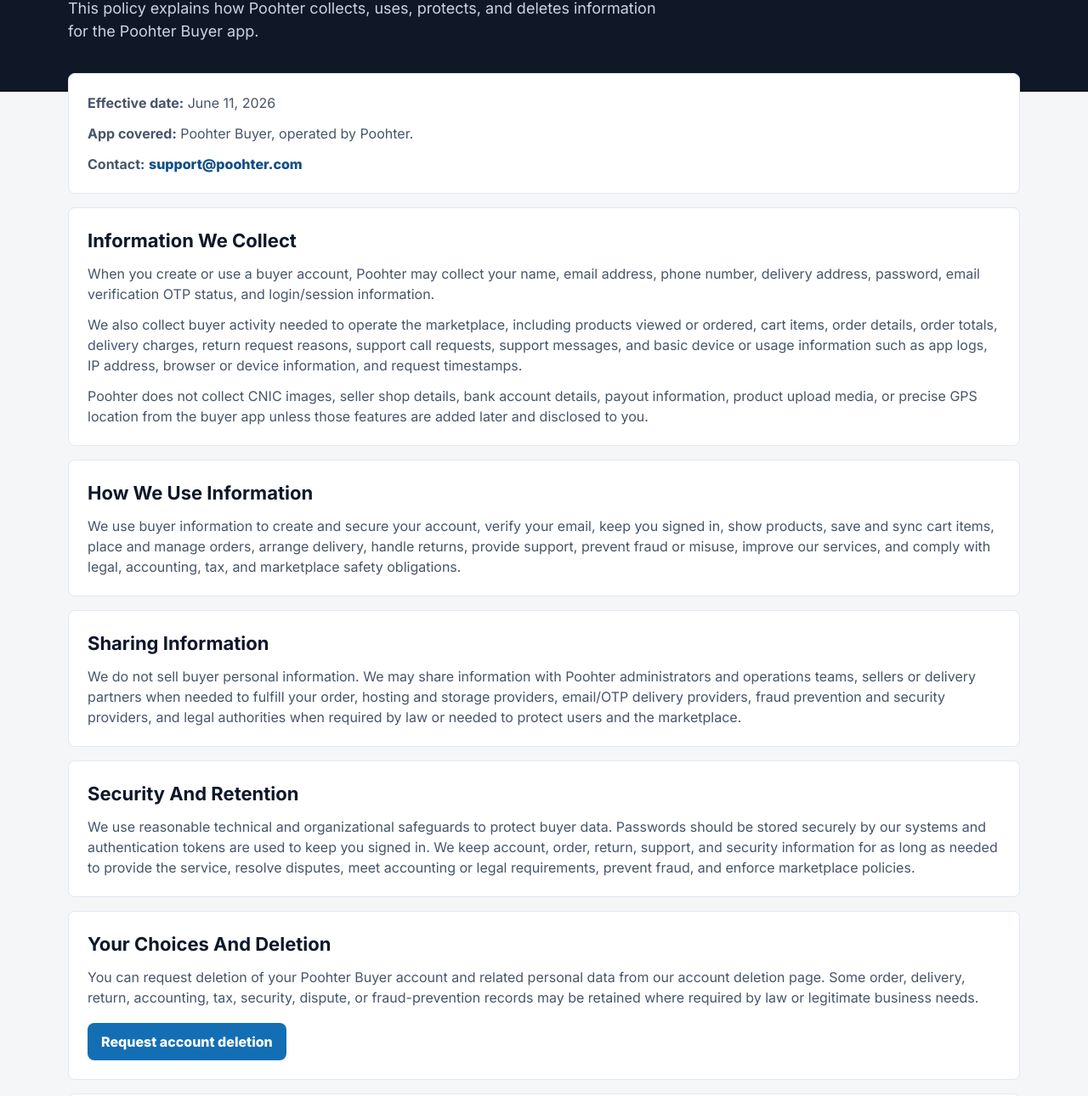
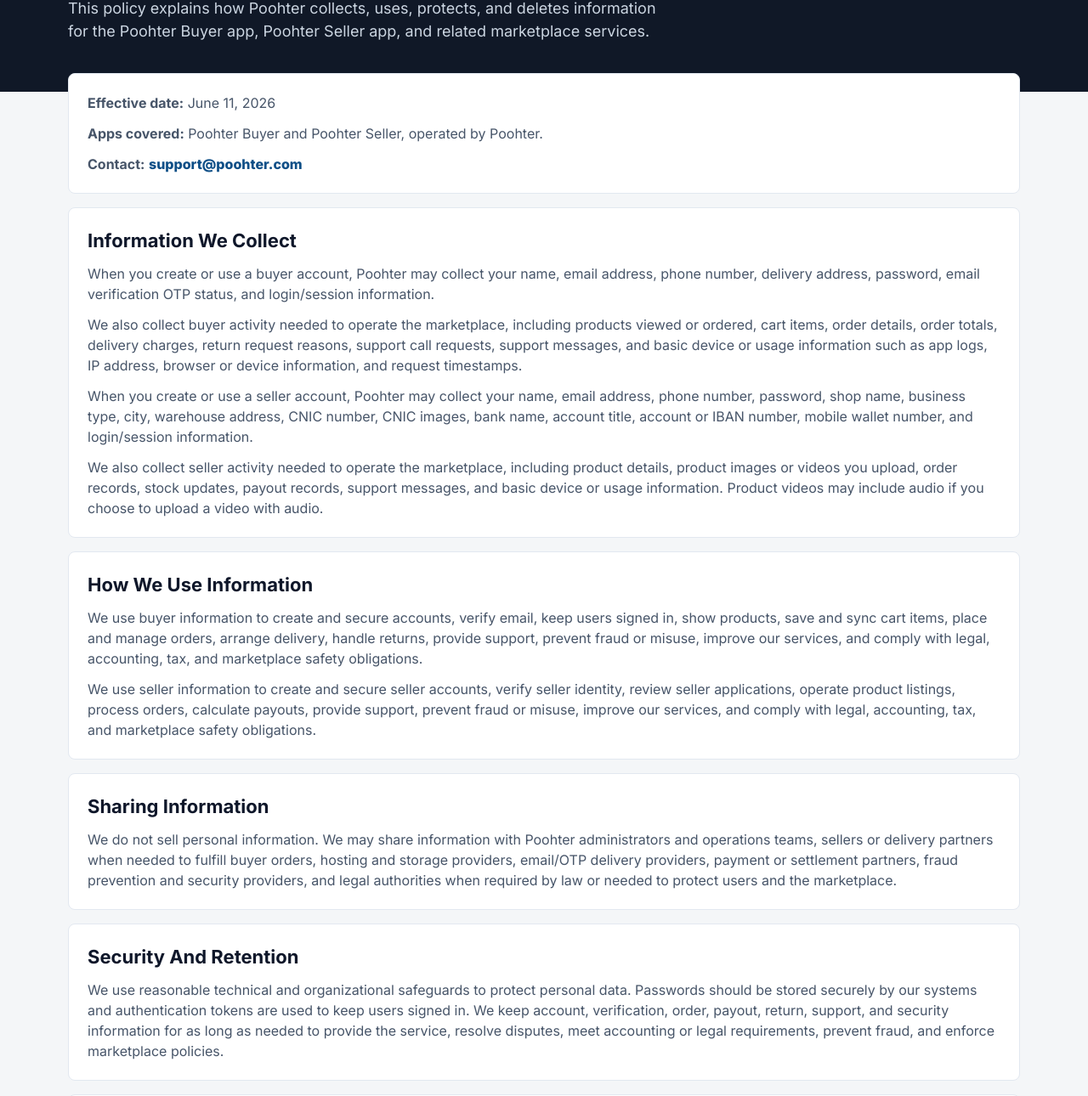
Before and after one commit to poohter545-commits/privacy-policy, a plain HTML site: page index.html in a window 1280 px wide. Shown: the part 243-1533 px from the top of the page at 85% size. Drawn offline with Linux system fonts and the light colour scheme.

Commit message:
Cover buyer and seller privacy

```diff
--- a/index.html
+++ b/index.html
@@ -3,7 +3,7 @@
   <head>
     <meta charset="UTF-8" />
     <meta name="viewport" content="width=device-width, initial-scale=1.0" />
-    <title>Poohter Buyer Privacy Policy</title>
+    <title>Poohter Privacy Policy</title>
     <link rel="preconnect" href="https://fonts.googleapis.com" />
     <link rel="preconnect" href="https://fonts.gstatic.com" crossorigin />
     <link href="https://fonts.googleapis.com/css2?family=Inter:wght@400;500;600;700;800;900&display=swap" rel="stylesheet" />
@@ -19,16 +19,16 @@
         </div>
       </nav>
       <div class="legal-hero-copy">
-        <p class="eyebrow">Poohter Buyer</p>
+        <p class="eyebrow">Poohter Marketplace</p>
         <h1>Privacy Policy</h1>
-        <p>This policy explains how Poohter collects, uses, protects, and deletes information for the Poohter Buyer app.</p>
+        <p>This policy explains how Poohter collects, uses, protects, and deletes information for the Poohter Buyer app, Poohter Seller app, and related marketplace services.</p>
       </div>
     </header>
 
     <main class="legal-shell">
       <section class="legal-card">
         <p><strong>Effective date:</strong> June 11, 2026</p>
-        <p><strong>App covered:</strong> Poohter Buyer, operated by Poohter.</p>
+        <p><strong>Apps covered:</strong> Poohter Buyer and Poohter Seller, operated by Poohter.</p>
         <p><strong>Contact:</strong> <a href="mailto:support@poohter.com">support@poohter.com</a></p>
       </section>
 
@@ -36,33 +36,35 @@
         <h2>Information We Collect</h2>
         <p>When you create or use a buyer account, Poohter may collect your name, email address, phone number, delivery address, password, email verification OTP status, and login/session information.</p>
         <p>We also collect buyer activity needed to operate the marketplace, including products viewed or ordered, cart items, order details, order totals, delivery charges, return request reasons, support call requests, support messages, and basic device or usage information such as app logs, IP address, browser or device information, and request timestamps.</p>
-        <p>Poohter does not collect CNIC images, seller shop details, bank account details, payout information, product upload media, or precise GPS location from the buyer app unless those features are added later and disclosed to you.</p>
+        <p>When you create or use a seller account, Poohter may collect your name, email address, phone number, password, shop name, business type, city, warehouse address, CNIC number, CNIC images, bank name, account title, account or IBAN number, mobile wallet number, and login/session information.</p>
+        <p>We also collect seller activity needed to operate the marketplace, including product details, product images or videos you upload, order records, stock updates, payout records, support messages, and basic device or usage information. Product videos may include audio if you choose to upload a video with audio.</p>
       </section>
 
       <section class="legal-card">
         <h2>How We Use Information</h2>
-        <p>We use buyer information to create and secure your account, verify your email, keep you signed in, show products, save and sync cart items, place and manage orders, arrange delivery, handle returns, provide support, prevent fraud or misuse, improve our services, and comply with legal, accounting, tax, and marketplace safety obligations.</p>
+        <p>We use buyer information to create and secure accounts, verify email, keep users signed in, show products, save and sync cart items, place and manage orders, arrange delivery, handle returns, provide support, prevent fraud or misuse, improve our services, and comply with legal, accounting, tax, and marketplace safety obligations.</p>
+        <p>We use seller information to create and secure seller accounts, verify seller identity, review seller applications, operate product listings, process orders, calculate payouts, provide support, prevent fraud or misuse, improve our services, and comply with legal, accounting, tax, and marketplace safety obligations.</p>
       </section>
 
       <section class="legal-card">
         <h2>Sharing Information</h2>
-        <p>We do not sell buyer personal information. We may share information with Poohter administrators and operations teams, sellers or delivery partners when needed to fulfill your order, hosting and storage providers, email/OTP delivery providers, fraud prevention and security providers, and legal authorities when required by law or needed to protect users and the marketplace.</p>
+        <p>We do not sell personal information. We may share information with Poohter administrators and operations teams, sellers or delivery partners when needed to fulfill buyer orders, hosting and storage providers, email/OTP delivery providers, payment or settlement partners, fraud prevention and security providers, and legal authorities when required by law or needed to protect users and the marketplace.</p>
       </section>
 
       <section class="legal-card">
         <h2>Security And Retention</h2>
-        <p>We use reasonable technical and organizational safeguards to protect buyer data. Passwords should be stored securely by our systems and authentication tokens are used to keep you signed in. We keep account, order, return, support, and security information for as long as needed to provide the service, resolve disputes, meet accounting or legal requirements, prevent fraud, and enforce marketplace policies.</p>
+        <p>We use reasonable technical and organizational safeguards to protect personal data. Passwords should be stored securely by our systems and authentication tokens are used to keep users signed in. We keep account, verification, order, payout, return, support, and security information for as long as needed to provide the service, resolve disputes, meet accounting or legal requirements, prevent fraud, and enforce marketplace policies.</p>
       </section>
 
       <section class="legal-card">
         <h2>Your Choices And Deletion</h2>
-        <p>You can request deletion of your Poohter Buyer account and related personal data from our account deletion page. Some order, delivery, return, accounting, tax, security, dispute, or fraud-prevention records may be retained where required by law or legitimate business needs.</p>
+        <p>You can request deletion of your Poohter Buyer or Poohter Seller account and related personal data from our account deletion page. Some order, delivery, return, payout, tax, accounting, security, dispute, or fraud-prevention records may be retained where required by law or legitimate business needs.</p>
         <a class="primary-link legal-cta" href="https://delete-account-miez.onrender.com">Request account deletion</a>
       </section>
 
       <section class="legal-card">
         <h2>Children</h2>
-        <p>Poohter Buyer is not intended for children under 13 years of age. If we learn that we collected personal information from a child under 13, we will take reasonable steps to delete it.</p>
+        <p>Poohter is not intended for children under 13 years of age. If we learn that we collected personal information from a child under 13, we will take reasonable steps to delete it.</p>
       </section>
 
       <section class="legal-card">
```
Also changed, not shown: 1 other file.
